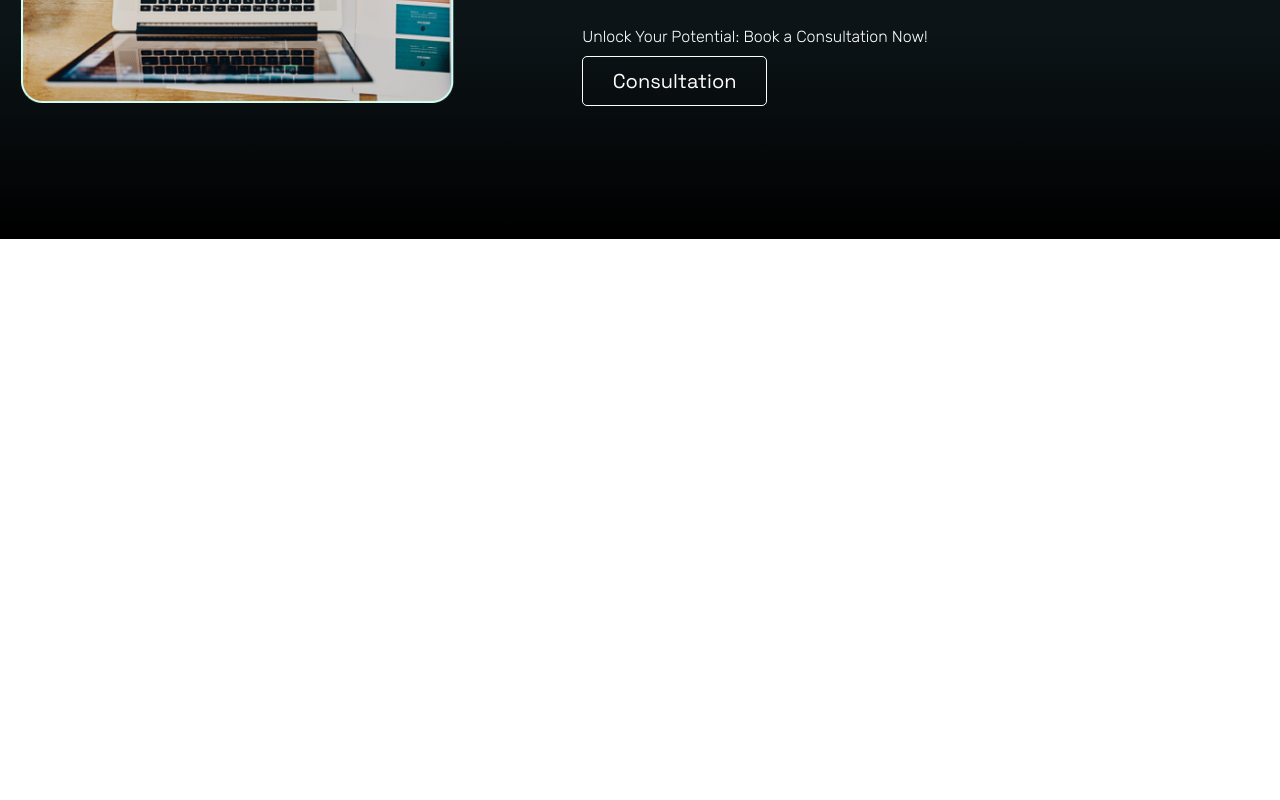
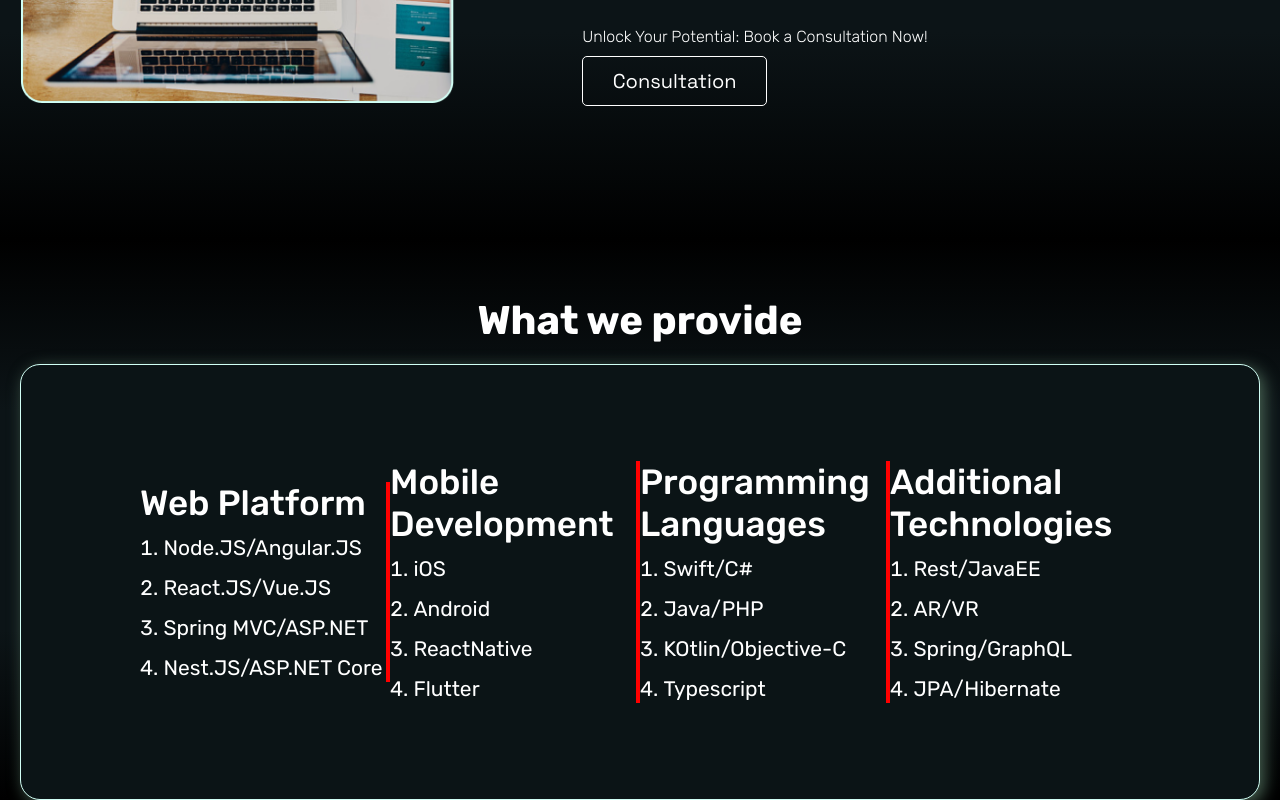
Before and after one commit to Anton-Ostrovskiy/Lesson11, a React (Create React App) app in the folder my-app/: page / in a window 1280 px wide. Shown: the part 1342-2142 px from the top of the page. Before the commit the page ends 1581 px from the top, so only its background shows below. Built offline with nearby package versions, Linux system fonts and the light colour scheme.

Commit message:
four commit

```diff
--- a/my-app/src/App.js
+++ b/my-app/src/App.js
@@ -1,6 +1,7 @@
 import AboutUs from "./components/AboutUs/AboutUs";
 import Header from "./components/Header/Header";
 import Ideas from "./components/Ideas/Ideas";
+import Provide from "./components/Provide/Provide";
 
 
 function App() {
@@ -9,6 +10,7 @@ function App() {
       <Header/>
       <Ideas/>
       <AboutUs/>
+      <Provide/>
     </div>
   );
 }
--- a/my-app/src/components/AboutUs/style.scss
+++ b/my-app/src/components/AboutUs/style.scss
@@ -8,7 +8,7 @@
   position: relative;
   padding: 62px 0 132px ;
   background-color: #0c1417;
-  z-index: -2;
+  z-index: 1;
   &::after,
   &::before {
     content: "";
@@ -99,5 +99,6 @@
     line-height: 28px;
     color: #fff;
     background: transparent;
+    cursor: pointer;
   }
 }
--- /dev/null
+++ b/my-app/src/components/Provide/Provide.jsx
@@ -0,0 +1,53 @@
+import "./style.scss";
+
+const Provide = () => {
+  return (
+    <section className="provide">
+      <div className="container__provide">
+        <div className="provide__wrap">
+          <h2 className="provide__title">What we provide</h2>
+            <div className="provide__list">
+              <article className="provide__item">
+                <h3 className="provide__item-title">Web Platform</h3>
+                <ol className="provide__item-list" style={{ color: "black", listStylePosition: "inside" }}>
+                  <li className="provide__item-list-item">Node.JS/Angular.JS</li>
+                  <li className="provide__item-list-item">React.JS/Vue.JS</li>
+                  <li className="provide__item-list-item">Spring MVC/ASP.NET</li>
+                  <li className="provide__item-list-item">Nest.JS/ASP.NET Core</li>
+                </ol>
+              </article>
+              <article className="provide__item">
+                <h3 className="provide__item-title">Mobile Development</h3>
+                <ol className="provide__item-list" style={{ color: "black", listStylePosition: "inside" }}>
+                  <li className="provide__item-list-item">iOS</li>
+                  <li className="provide__item-list-item">Android</li>
+                  <li className="provide__item-list-item">ReactNative</li>
+                  <li className="provide__item-list-item">Flutter</li>
+                </ol>
+              </article>
+              <article className="provide__item">
+                <h3 className="provide__item-title">Programming Languages</h3>
+                <ol className="provide__item-list" style={{ color: "black", listStylePosition: "inside" }}>
+                  <li className="provide__item-list-item">Swift/C#</li>
+                  <li className="provide__item-list-item">Java/PHP</li>
+                  <li className="provide__item-list-item">KOtlin/Objective-C</li>
+                  <li className="provide__item-list-item">Typescript</li>
+                </ol>
+              </article>
+              <article className="provide__item">
+                <h3 className="provide__item-title">Additional Technologies</h3>
+                <ol className="provide__item-list" style={{ color: "black", listStylePosition: "inside" }}>
+                  <li className="provide__item-list-item">Rest/JavaEE</li>
+                  <li className="provide__item-list-item">AR/VR</li>
+                  <li className="provide__item-list-item">Spring/GraphQL</li>
+                  <li className="provide__item-list-item">JPA/Hibernate</li>
+                </ol>
+              </article>
+            </div>
+          </div>
+        </div>
+    </section>
+  );
+};
+
+export default Provide;
--- /dev/null
+++ b/my-app/src/components/Provide/style.scss
@@ -0,0 +1,87 @@
+.container__provide {
+  position: relative;
+  max-width: 1240px;
+  padding: 0px;
+  margin: 0 auto;
+}
+
+.provide {
+  position: relative;
+  padding-top: 58px;
+  background-color: #0c1417;
+  z-index: 1;
+  &::after,
+  &::before {
+    content: "";
+    display: block;
+    right: 0;
+    left: 0;
+    width: 100%;
+    height: 50%;
+    position: absolute;
+    z-index: -1;
+  }
+  &::before {
+    top: 0;
+    background: linear-gradient(360deg, #0c1417 39.22%, #000 100%);
+  }
+  &::after {
+    bottom: 0;
+    background: linear-gradient(180deg, #0c1417 39.22%, #000 100%);
+  }
+  &__wrap {
+    display: flex;
+    flex-direction: column;
+    align-items: center;
+  }
+  &__title {
+    text-align: center;
+    font-family: Rubik, sans-serif;
+    font-size: 40px;
+    font-weight: 700;
+    color: #fff;
+    margin-bottom: 20px;
+  }
+  &__list {
+    padding: 96px 74px;
+    width: 100%;
+    max-width: 1240px;
+    display: flex;
+    justify-content: center;
+    align-items: center;
+    border-radius: 20px;
+    border: 1px solid #d1fff5;
+    background: #0b1416;
+    box-shadow: 4px 4px 16px 0px #496454;
+  }
+  &__item {
+    max-width: 250px;
+    width: 100%;
+    // padding: 0 20px;
+    border-right: 4px solid red;
+    &:last-child {
+        border-right: none;
+    }
+    &-title {
+      font-family: Rubik, sans-serif;
+      font-size: 35px;
+      font-weight: 500;
+      color: #fff;
+      margin-bottom: 10px;
+    }
+    &-list {
+      &-item {
+        font-family: Rubik, sans-serif;
+        font-size: 21px;
+        font-weight: 400;
+        line-height: 28px;
+        color: #fff;
+        margin-bottom: 12px;
+        // font-variant-numeric: lining-nums proportional-nums;
+        &:last-child {
+            margin-bottom: 0;
+        }
+      }
+    }
+  }
+}
```
